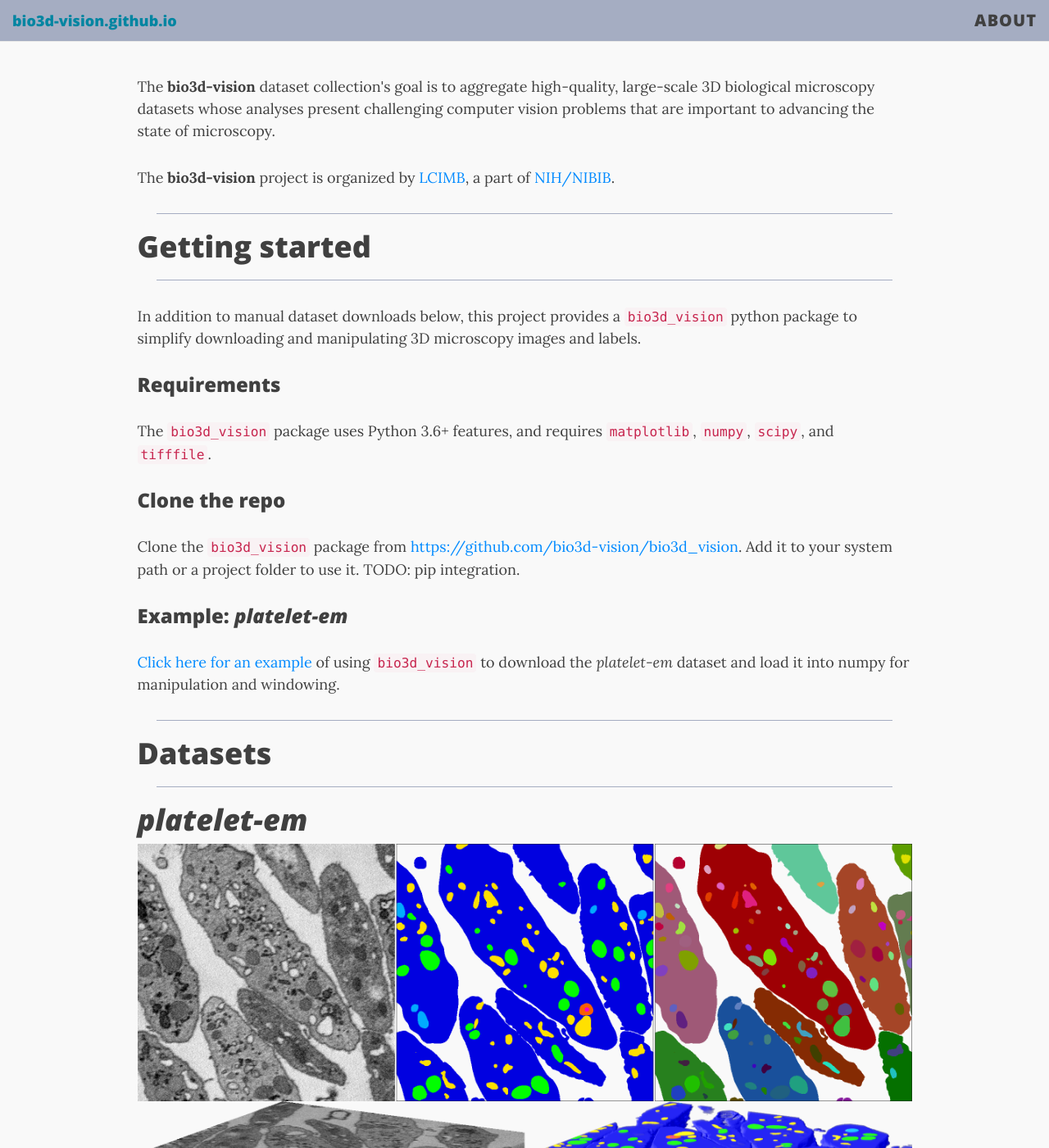
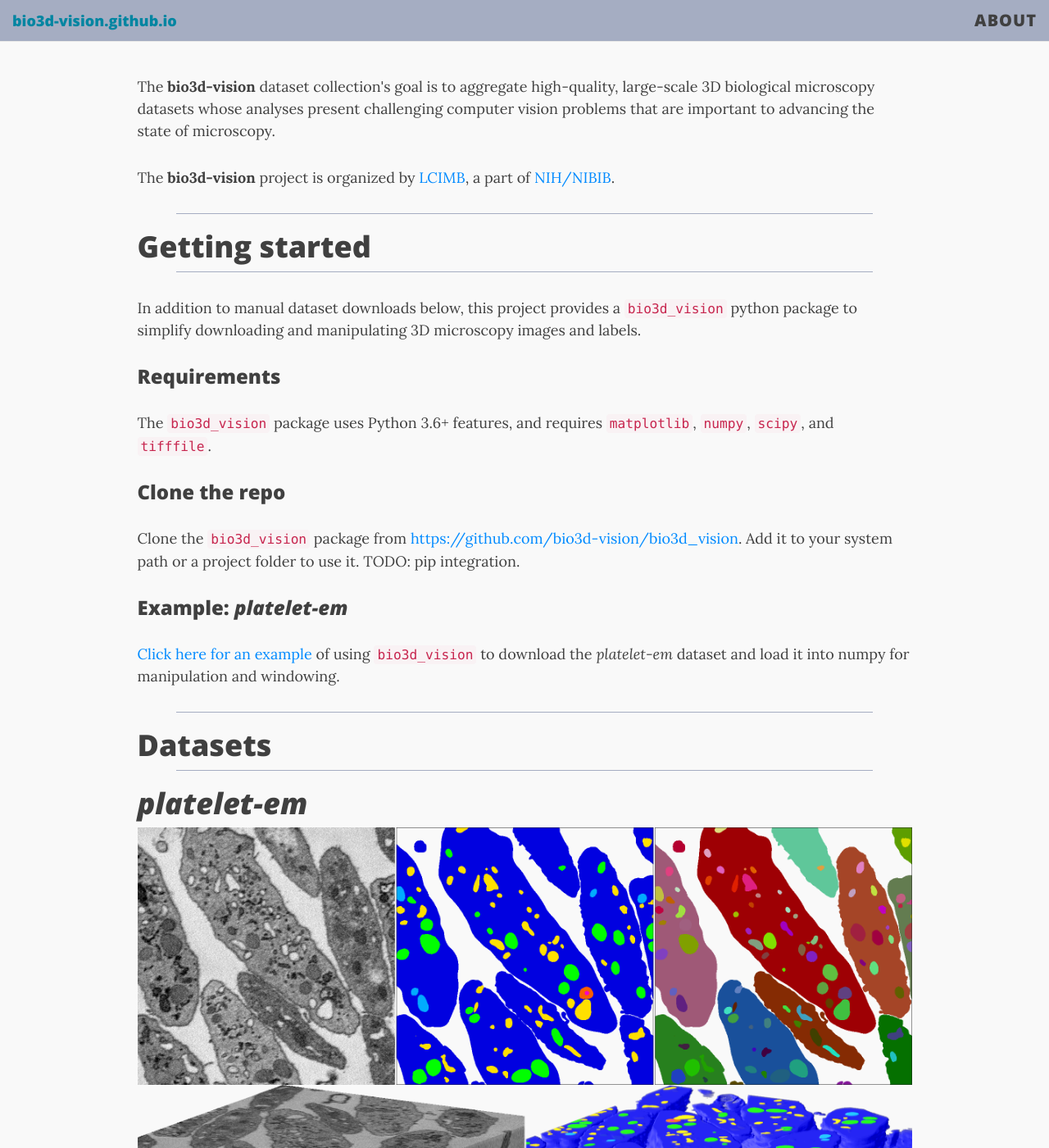
Before and after one commit to bio3d-vision/bio3d-vision.github.io, a Jekyll site: the page built from index.html, in a window 1280 px wide and 1400 px high, scrolled down 286 px. Shown: the whole window at 82% size. Built offline with Jekyll 4.4.1, drawn with Linux system fonts in a browser that asks for light colours; nearby versions of some CDN libraries; the list of posts is cut into pages by our own code.

Commit message:
hr experiment ongoing

```diff
--- a/css/main.css
+++ b/css/main.css
@@ -49,7 +49,9 @@
 
 hr {
   border-top: 1px solid #a5adc2;
-  max-width: 95%;
+  max-width: 90%;
+  margin-top: 10px;
+  margin-bttom: 10px;
 }
 
 hr.small {
```
